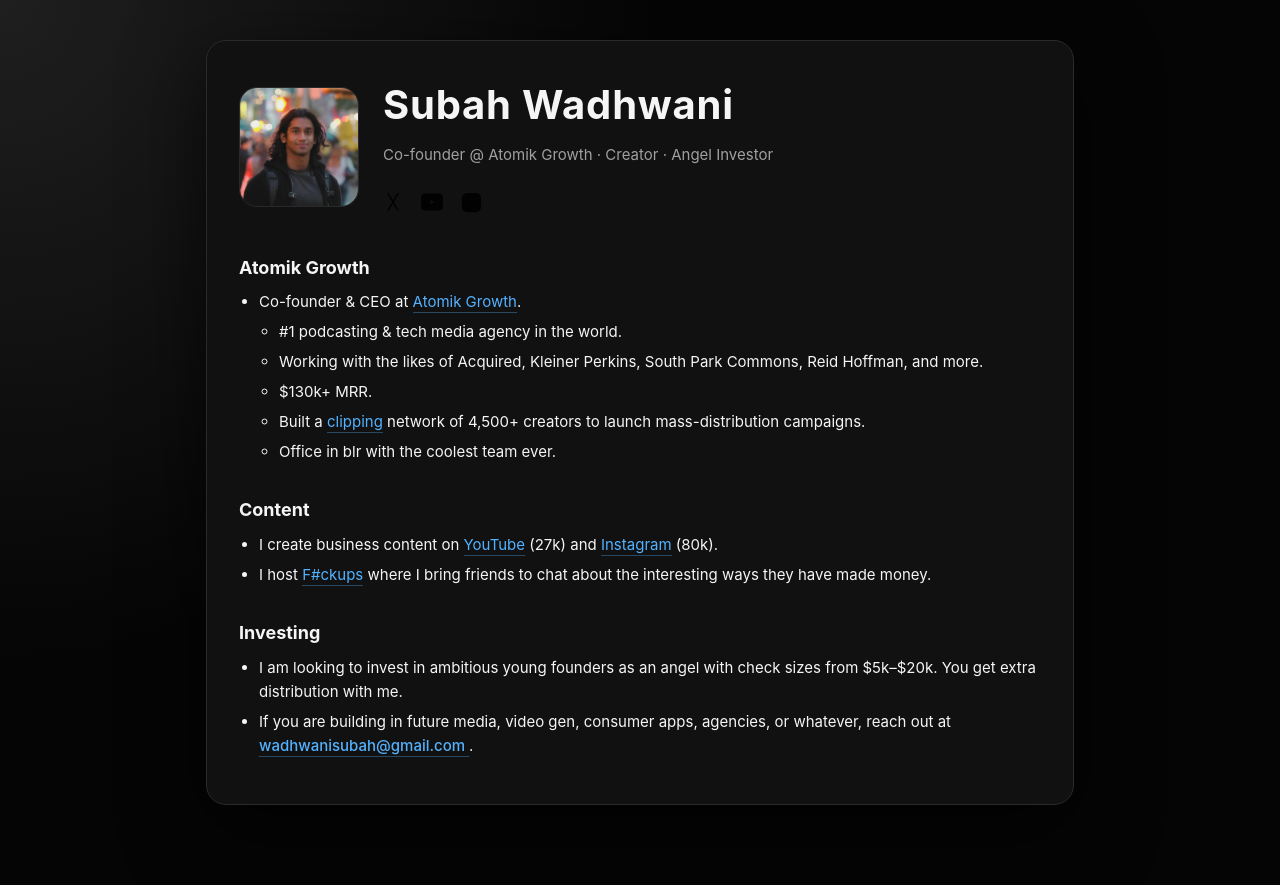
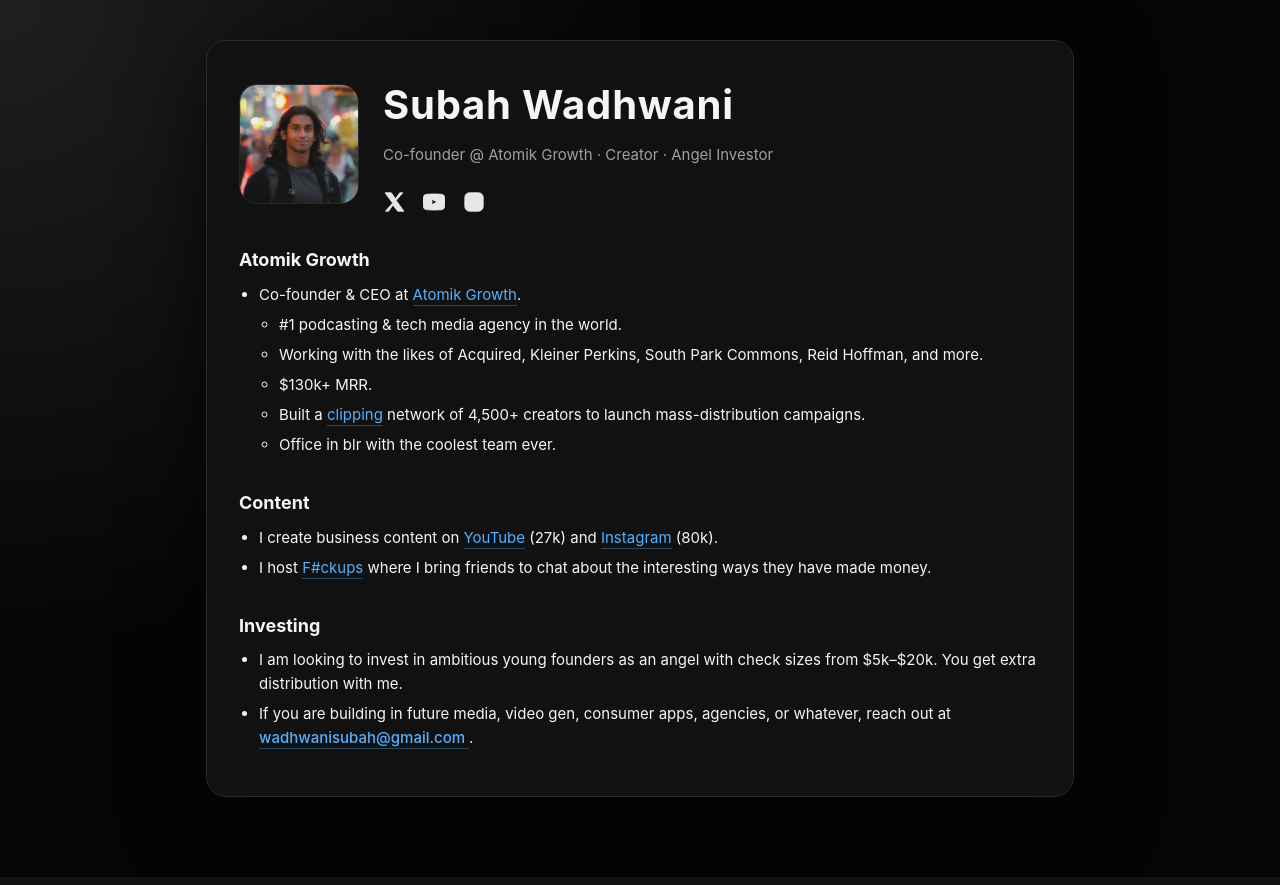
Before and after one commit to subahwadhwani/subah, a plain HTML site: page index.html in a window 1280 px wide. Drawn offline with Linux system fonts and the light colour scheme.

Commit message:
Update index.html

```diff
--- a/index.html
+++ b/index.html
@@ -154,17 +154,20 @@
 
           <div class="socials" style="margin-top: 12px; display: flex; gap: 18px; align-items: center;">
 
-  <style>
+ <style>
   .socials a {
-    color: #000;                   /* icon color */
     border-bottom: none !important;
+    display: flex;
+    align-items: center;
   }
 
   .socials svg {
-    stroke: #000;
-    fill: #000;
-    opacity: 0.85;                 /* slightly softer black */
-    transition: opacity 0.2s ease;
+    width: 22px;
+    height: 22px;
+    stroke: #ffffff;
+    fill: #ffffff;
+    opacity: 0.9;
+    transition: opacity 0.15s ease;
   }
 
   .socials svg:hover {
@@ -174,33 +177,31 @@
 
 <div class="socials" style="margin-top: 12px; display: flex; gap: 18px; align-items: center;">
 
-  <!-- X -->
+  <!-- X (correct 2024 logo) -->
   <a href="https://x.com/subahwadhwani_" target="_blank" rel="noopener noreferrer">
-    <svg width="20" height="20" viewBox="0 0 24 24" fill="none"
-         stroke="currentColor" stroke-width="2" stroke-linecap="round" stroke-linejoin="round">
-      <path d="M18 2L6 22"></path>
-      <path d="M6 2l12 20"></path>
+    <svg viewBox="0 0 24 24" aria-hidden="true">
+      <path d="M18.244 2h3.314l-7.227 8.26 8.409 11.74h-6.647l-5.204-6.817L6.1 22H2.785l7.73-8.835L2.244 2h6.74l4.713 6.483L18.244 2z"></path>
     </svg>
   </a>
 
   <!-- YouTube -->
   <a href="https://youtube.com/@subahwadhwani" target="_blank" rel="noopener noreferrer">
-    <svg width="22" height="22" viewBox="0 0 24 24">
-      <path d="M19.6 3.2H4.4A4.4 4.4 0 000 7.6v8.8a4.4 4.4 0 004.4 4.4h15.2a4.4 4.4 0 004.4-4.4V7.6a4.4 4.4 0 00-4.4-4.4zM9.75 15.02V8.98l5.5 3.02-5.5 3.02z"/>
+    <svg viewBox="0 0 24 24" aria-hidden="true">
+      <path d="M23.5 6.2c-.3-1.2-1.3-2.1-2.5-2.4C18.7 3.3 12 3.3 12 3.3s-6.7 0-9 .5c-1.2.3-2.2 1.2-2.5 2.4C0 8.5 0 12 0 12s0 3.5.5 5.8c.3 1.2 1.3 2.1 2.5 2.4 2.3.5 9 .5 9 .5s6.7 0 9-.5c1.2-.3 2.2-1.2 2.5-2.4.5-2.3.5-5.8.5-5.8s0-3.5-.5-5.8zM9.75 15.02V8.98L15.25 12l-5.5 3.02z"/>
     </svg>
   </a>
 
   <!-- Instagram -->
   <a href="https://instagram.com/subahwadhwani" target="_blank" rel="noopener noreferrer">
-    <svg width="21" height="21" viewBox="0 0 24 24" fill="none"
-         stroke="currentColor" stroke-width="2" stroke-linecap="round" stroke-linejoin="round">
+    <svg viewBox="0 0 24 24" aria-hidden="true">
       <rect x="2" y="2" width="20" height="20" rx="5" ry="5"></rect>
-      <path d="M16 11.37A4 4 0 1112.63 8 4 4 0 0116 11.37z"></path>
-      <line x1="17.5" y1="6.5" x2="17.51" y2="6.5"></line>
+      <path d="M16 12a4 4 0 11-8 0 4 4 0 018 0z"></path>
+      <circle cx="17.5" cy="6.5" r="1.5"></circle>
     </svg>
   </a>
 
 </div>
+
 
 
         </div>
```
